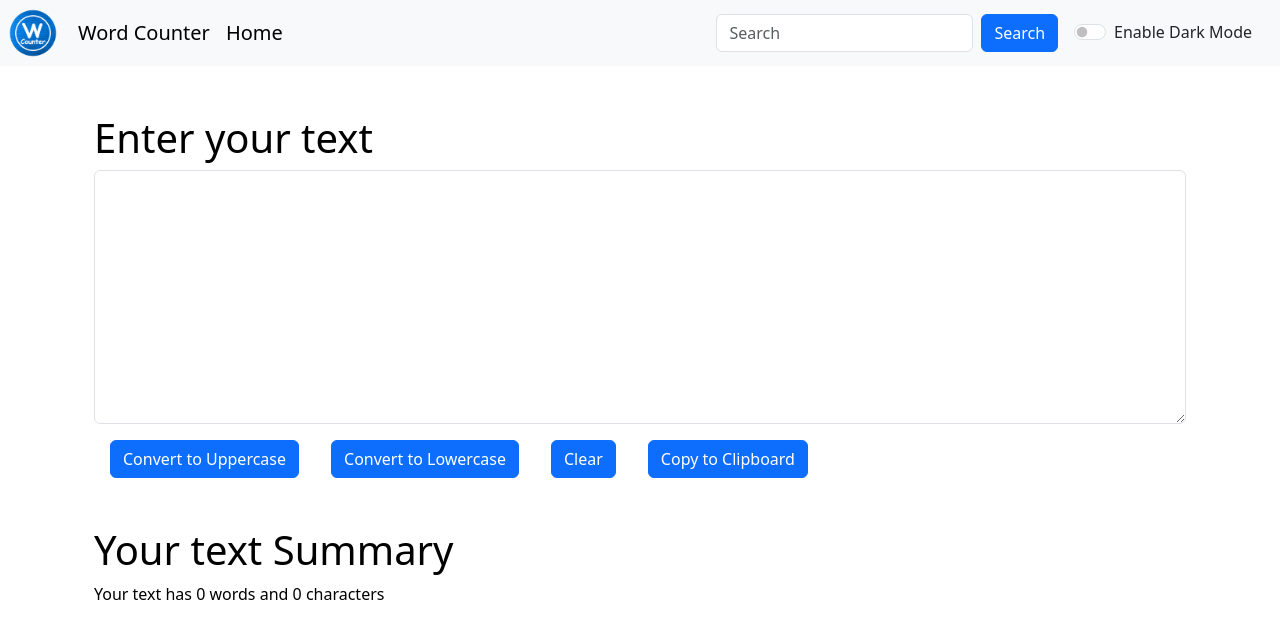
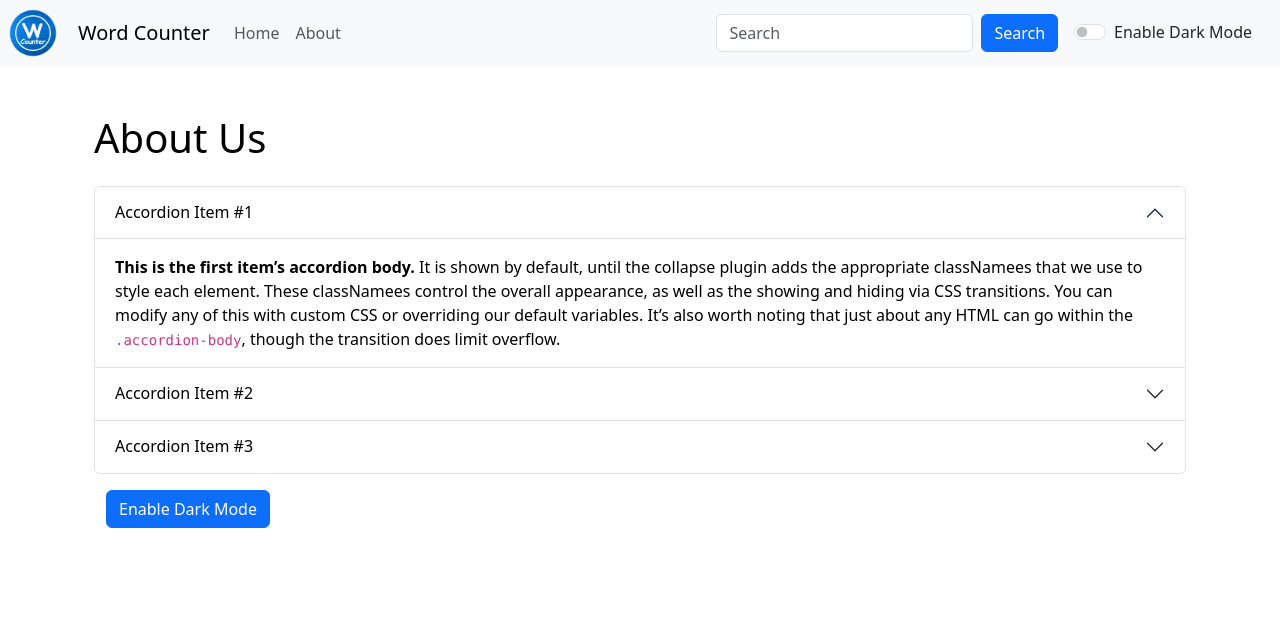
Before and after one commit to narayan4256k/WordCounter, a React (Create React App) app: page /about in a window 1280 px wide. Shown: the top 638 px of the page. Built offline with nearby package versions, Linux system fonts and the light colour scheme.

Commit message:
Initial commit

```diff
--- a/src/components/Navbar.js
+++ b/src/components/Navbar.js
@@ -1,5 +1,5 @@
 import React from "react";
-//import { Link } from "react-router-dom";
+import { Link } from "react-router-dom";
 //import PropTypes from "prop-types";
 
 export default function Navbar(props) {
@@ -8,10 +8,10 @@ export default function Navbar(props) {
     <nav className={`navbar navbar-expand-lg navbar-${props.mode} bg-${props.mode}`}>
       <img src="android-chrome-512x512.png" alt="logo" width="50" height="50" className="d-inline-block align-text-top mx-2"/>
       <div className="container-fluid">
-        {/*<Link className="navbar-brand" to="/">
+       <Link className="navbar-brand" to="/">
           {props.title}
-        </Link>*/}
-        <a href="/" className="navbar-brand">{props.title}</a>
+        </Link>
+         {/*<a href="/" className="navbar-brand">{props.title}</a>*/}
         <button
           className="navbar-toggler"
           type="button"
@@ -25,7 +25,7 @@ export default function Navbar(props) {
         </button>
         <div className="collapse navbar-collapse" id="navbarSupportedContent">
           <ul className="navbar-nav me-auto mb-2 mb-lg-0">
-            {/*<li className="nav-item">
+            <li className="nav-item">
               <Link className="nav-link " aria-current="page" to="/">
                 Home
               </Link>
@@ -34,10 +34,10 @@ export default function Navbar(props) {
               <Link className="nav-link " to="/about">
                 {props.aboutText}
               </Link>
-            </li>*/}
-            <li className="nav-items">
+            </li>
+             {/*<li className="nav-items">
               <a className='navbar-brand' href='#'>Home</a>
-              </li>
+              </li>*/}
           </ul>
           <form className="d-flex" role="search">
             <input
```
Also changed, not shown: src/App.js (+5 -4 lines).
